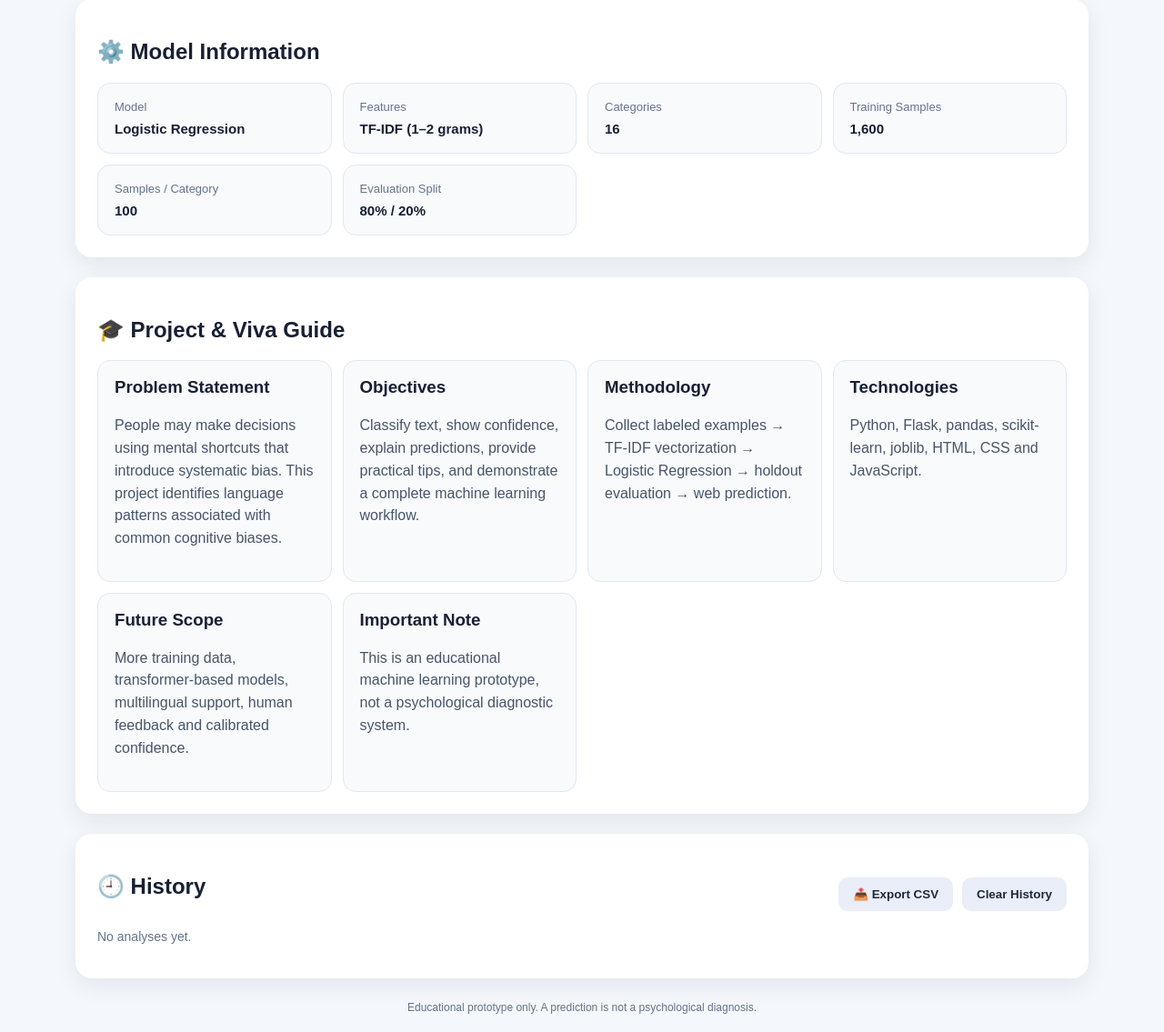
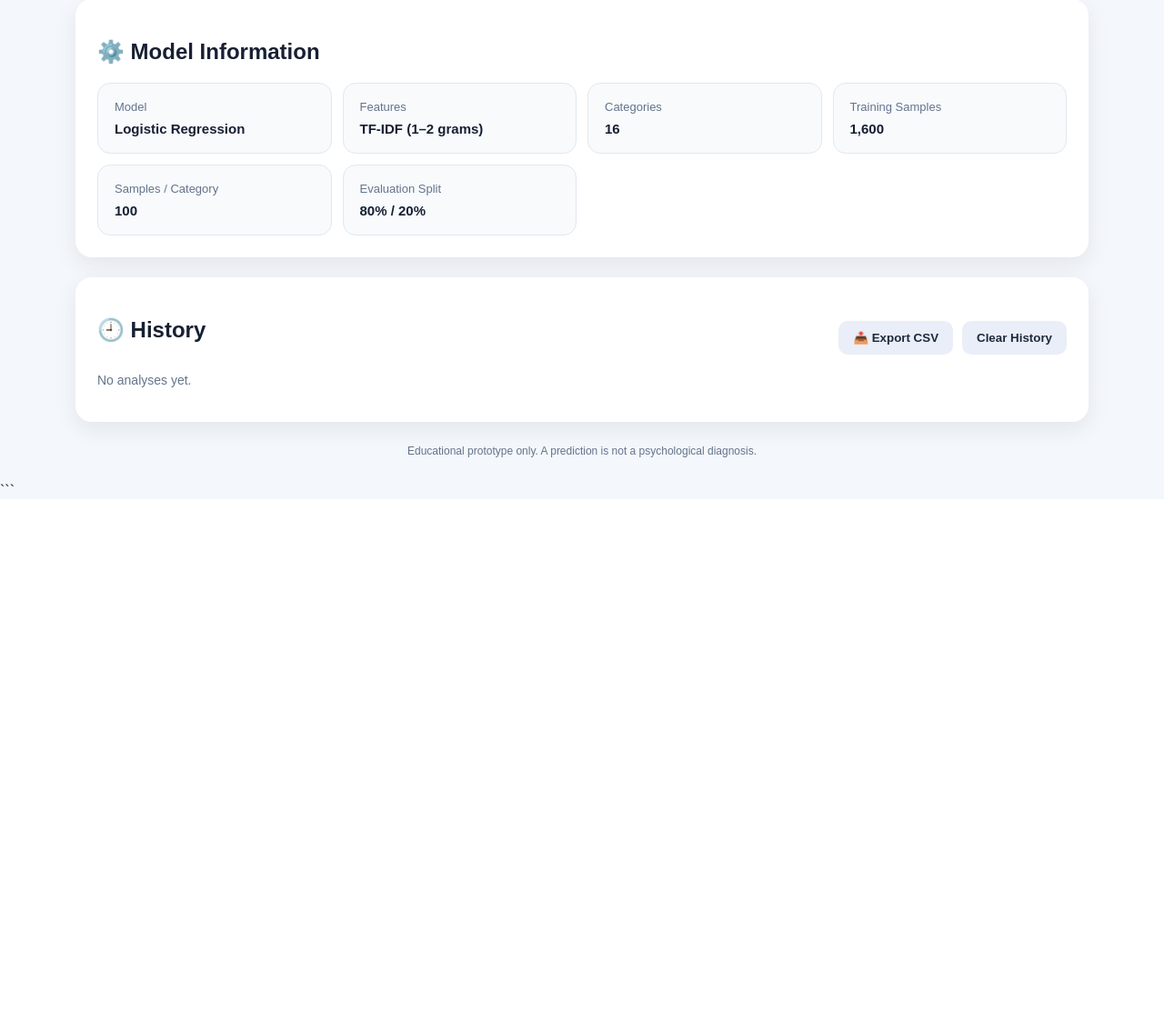
Before and after one commit to Musskan7771/BiasDetect-X, a Flask app: page / in a window 1280 px wide. Shown: the part 2640-3775 px from the top of the page at 91% size. After the commit the page ends 3175 px from the top, so only its background shows below. Run offline with Flask 3, Linux system fonts and the light colour scheme; the visitor is signed in with stand-in values (Sample User, id 1); parts of the project's set-up code (start-up, migrations or seed data) failed here and were passed over.

Commit message:
Update index.html

```diff
--- a/templates/index.html
+++ b/templates/index.html
@@ -300,63 +300,6 @@
         </div>
     </section>
 
-    <!-- Project and Viva Guide -->
-    <section class="card">
-        <h2>🎓 Project &amp; Viva Guide</h2>
-
-        <div class="viva-grid">
-            <div>
-                <h3>Problem Statement</h3>
-                <p>
-                    People may make decisions using mental shortcuts that
-                    introduce systematic bias. This project identifies
-                    language patterns associated with common cognitive biases.
-                </p>
-            </div>
-
-            <div>
-                <h3>Objectives</h3>
-                <p>
-                    Classify text, show confidence, explain predictions,
-                    provide practical tips, and demonstrate a complete
-                    machine learning workflow.
-                </p>
-            </div>
-
-            <div>
-                <h3>Methodology</h3>
-                <p>
-                    Collect labeled examples → TF-IDF vectorization →
-                    Logistic Regression → holdout evaluation → web prediction.
-                </p>
-            </div>
-
-            <div>
-                <h3>Technologies</h3>
-                <p>
-                    Python, Flask, pandas, scikit-learn, joblib, HTML,
-                    CSS and JavaScript.
-                </p>
-            </div>
-
-            <div>
-                <h3>Future Scope</h3>
-                <p>
-                    More training data, transformer-based models,
-                    multilingual support, human feedback and calibrated confidence.
-                </p>
-            </div>
-
-            <div>
-                <h3>Important Note</h3>
-                <p>
-                    This is an educational machine learning prototype,
-                    not a psychological diagnostic system.
-                </p>
-            </div>
-        </div>
-    </section>
-
     <!-- Analysis History -->
     <section id="historyCard" class="card">
         <div class="history-heading">
```
